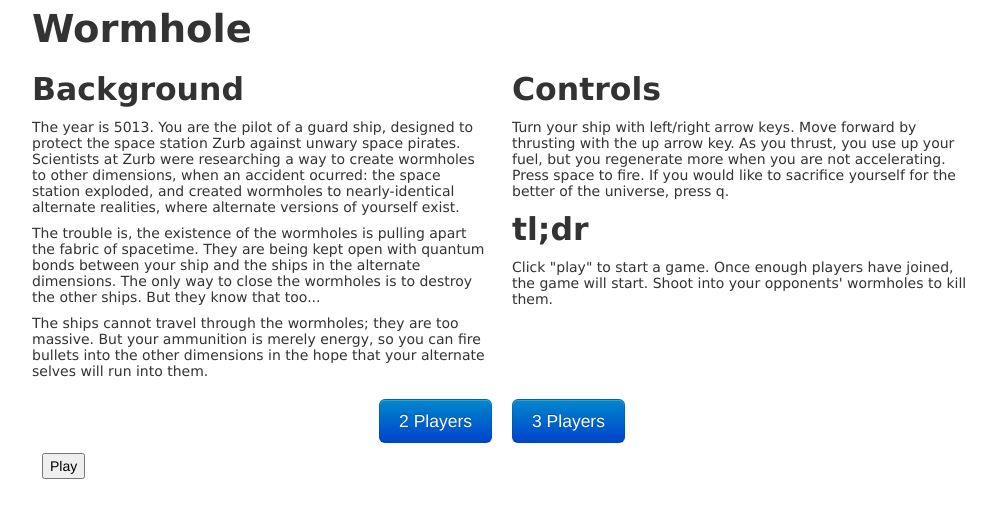
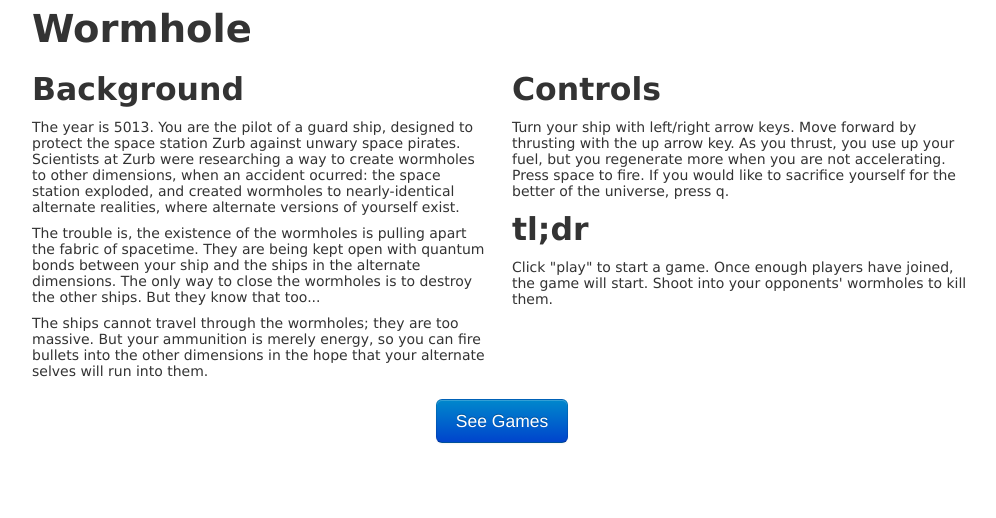
Before and after one commit to zjmichen/wormhole, a Node server app: page / in a window 1280 px wide. Shown: the part 51-569 px from the top of the page, without its empty margins (138-1134 px from the left). Run offline with Node 20, Linux system fonts and the light colour scheme; some libraries are stand-ins or nearby versions.

Commit message:
organize page content

```diff
--- a/public/stylesheets/style.css
+++ b/public/stylesheets/style.css
@@ -6,7 +6,6 @@ a {
   color: #00b7ff;
 }
 canvas#wormhole {
-  display: none;
   position: absolute;
   width: 100%;
   height: 100%;
@@ -20,6 +19,6 @@ canvas#wormhole {
 button {
   margin: 10px;
 }
-#waitingArea {
+.hidden {
   display: none;
 }
--- a/public/stylesheets/style.styl
+++ b/public/stylesheets/style.styl
@@ -5,7 +5,6 @@ a
   color: #00B7FF
 
 canvas#wormhole
-    display: none
     position: absolute
     width: 100%
     height: 100%
@@ -19,5 +18,5 @@ canvas#wormhole
 button
   margin: 10px
 
-#waitingArea
-  display: none;
+.hidden
+  display: none
--- a/views/index.jade
+++ b/views/index.jade
@@ -2,57 +2,62 @@ extends layout
 
 block content
   .container
-    .row
-      .span12
-        h1 Wormhole
-    .row
-      .span6
-        h2 Background
-        p The year is 5013.  You are the pilot of a guard ship, designed to
-          | protect the space station Zurb against unwary space pirates.
-          | Scientists at Zurb were researching a way to create wormholes to
-          | other dimensions, when an accident ocurred:  the space station
-          | exploded, and created wormholes to nearly-identical alternate
-          | realities, where alternate versions of yourself exist.
+    #intro
+      .row
+        .span12
+          h1 Wormhole
+      .row
+        .span6
+          h2 Background
+          p The year is 5013.  You are the pilot of a guard ship, designed to
+            | protect the space station Zurb against unwary space pirates.
+            | Scientists at Zurb were researching a way to create wormholes to
+            | other dimensions, when an accident ocurred:  the space station
+            | exploded, and created wormholes to nearly-identical alternate
+            | realities, where alternate versions of yourself exist.
 
-        p The trouble is, the existence of the wormholes is pulling apart the
-          | fabric of spacetime. They are being kept open with quantum bonds
-          | between your ship and the ships in the alternate dimensions. The
-          | only way to close the wormholes is to destroy the other ships. But
-          | they know that too...
+          p The trouble is, the existence of the wormholes is pulling apart the
+            | fabric of spacetime. They are being kept open with quantum bonds
+            | between your ship and the ships in the alternate dimensions. The
+            | only way to close the wormholes is to destroy the other ships. But
+            | they know that too...
 
-        p The ships cannot travel through the wormholes; they are too massive.
-          | But your ammunition is merely energy, so you can fire bullets into
-          | the other dimensions in the hope that your alternate selves will
-          | run into them.
-      .span6
-        h2 Controls
-        p Turn your ship with left/right arrow keys. Move forward by thrusting
-          | with the up arrow key. As you thrust, you use up your fuel, but you
-          | regenerate more when you are not accelerating. Press space to fire.
-          | If you would like to sacrifice yourself for the better of the
-          | universe, press q.
+          p The ships cannot travel through the wormholes; they are too massive.
+            | But your ammunition is merely energy, so you can fire bullets into
+            | the other dimensions in the hope that your alternate selves will
+            | run into them.
+        .span6
+          h2 Controls
+          p Turn your ship with left/right arrow keys. Move forward by thrusting
+            | with the up arrow key. As you thrust, you use up your fuel, but you
+            | regenerate more when you are not accelerating. Press space to fire.
+            | If you would like to sacrifice yourself for the better of the
+            | universe, press q.
 
-        h2 tl;dr
-        p Click "play" to start a game.  Once enough players have joined, the
-          | game will start. Shoot into your opponents' wormholes to kill them.
+          h2 tl;dr
+          p Click "play" to start a game.  Once enough players have joined, the
+            | game will start. Shoot into your opponents' wormholes to kill them.
 
-    .row
-      .span12
-        .playButtons.center
-          button.btn.btn-primary.btn-large(type="button", id="btnPlay2") 2 Players
-          button.btn.btn-primary.btn-large(type="button", id="btnPlay3") 3 Players
-        button(type="button", id="btnPlay") Play
+      .row
+        .span12.center
+          button.btn.btn-large.btn-primary(type="button", id="joinLobby")
+            | See Games
 
-        #waitingArea
-          ul#roomList
-          label Room name
-            input(type="text", id="newRoom")
-          label Number of players
-            input(type="number", id="newRoomSize")
-          button(type="button", id="btnAddRoom") Create game
+    #lobby.hidden
+      .row
+        .span6
+          ul#gameList
+          label Name
+            input(type="text", id="newGameName", placeholder="Awesome Game")
+          label Players
+            input(type="number", id="newGamePlayers", size="2")
+          button(type="button", id="newGame")
 
-  canvas#wormhole
+        .span6
+          p Join a game to the left, or create your own game
 
-  script(id="gameInfo", type="text/template")
-    li(class="{{status}}") {{name}} ({{numPlayers}})
+    canvas#wormhole.hidden
+
+  script(id="liGameInfo", type="text/template")
+    li(class="{{status}}") {{name}} ({{players}}/{{numPlayers}})
+      button.join(type="button", data-game="{{name}}") Join
```
